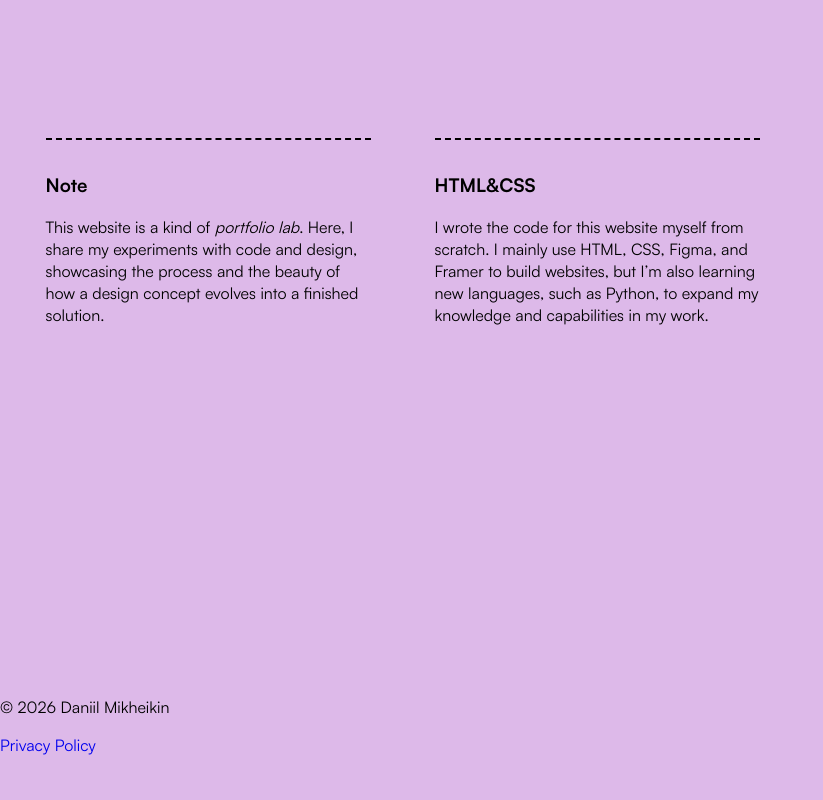
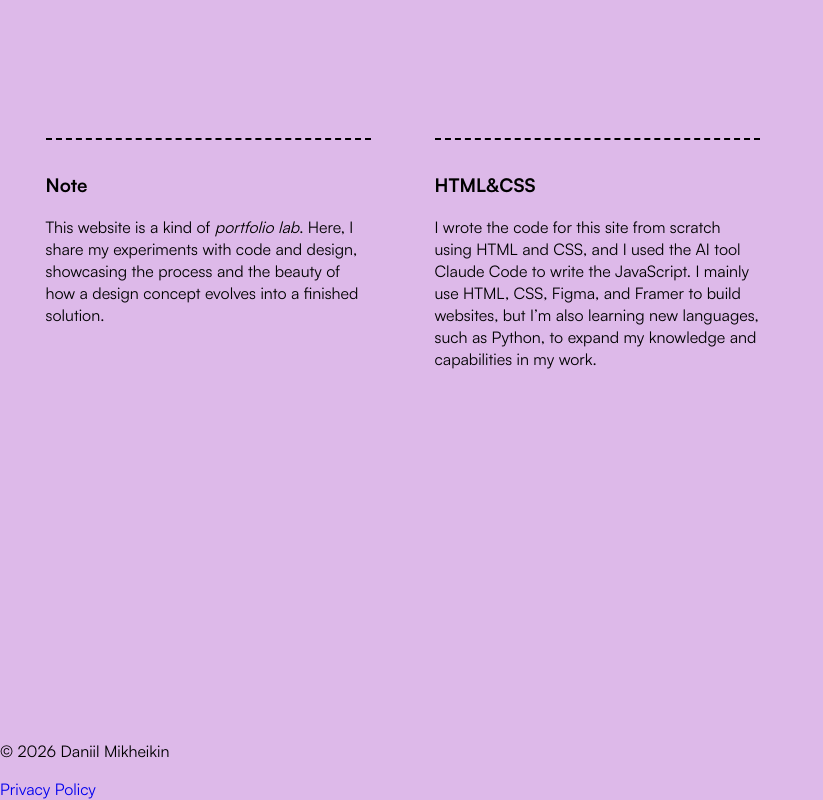
Before and after one commit to daniil-mikheikin/daniil-mikheikin-portfolio, a plain HTML site: page about.html in a window 1280 px wide. Shown: the part 1150-1950 px from the top of the page, without its empty margins (0-823 px from the left). Before the commit the page ends 1906 px from the top, so only its background shows below. Drawn offline with Linux system fonts and the light colour scheme.

Commit message:
Update about.html
Updated the about.html file to include new content and structure.

```diff
--- a/about.html
+++ b/about.html
@@ -92,7 +92,7 @@
 			<hr class="mini-divider">
 			<h3>HTML&CSS</h3>
 			<p>
-				I wrote the code for this website myself from scratch. I mainly use HTML, CSS, Figma, and Framer to build websites, but I’m also learning new languages, such as Python, to expand my knowledge and capabilities in my work.
+				I wrote the code for this site from scratch using HTML and CSS, and I used the AI tool Claude Code to write the JavaScript. I mainly use HTML, CSS, Figma, and Framer to build websites, but I’m also learning new languages, such as Python, to expand my knowledge and capabilities in my work.
 			</p>
 		</div>
 	</div>
```
